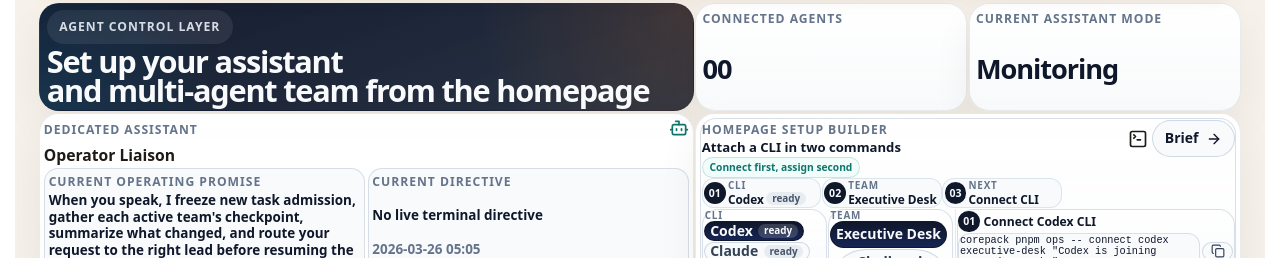
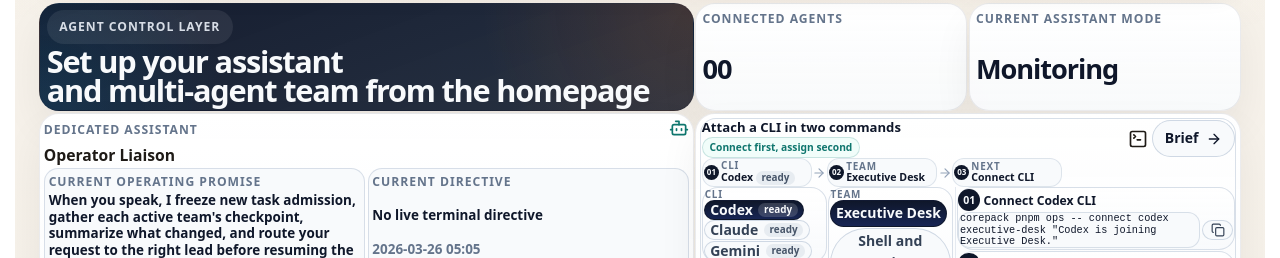
Before and after one commit to GongJae00/research-pages, a Next.js app in the folder apps/web/: page /en in a window 1280 px wide. Shown: the part 1560-1818 px from the top of the page. Built offline with nearby package versions, Linux system fonts and the light colour scheme; no server answers.

Commit message:
Autonomy batch 1538: shell-experience

```diff
--- a/apps/web/src/components/homepage-agent-control-section.tsx
+++ b/apps/web/src/components/homepage-agent-control-section.tsx
@@ -362,18 +362,18 @@ export function HomepageAgentControlSection({
           <article className={styles.setupBuilderCard}>
             <div className={styles.setupHeader}>
               <div className={styles.setupTitleBlock}>
-                <span className={styles.metaLabel}>{copy.setupBuilderLabel}</span>
                 <div className={styles.setupTitleRow}>
                   <h4>{copy.setupBuilderTitle}</h4>
                   <span className={styles.setupOrderValue}>{copy.commandOrder}</span>
                 </div>
-                <div className={styles.setupScanStrip} aria-label={copy.activeSetup}>
-                  <div className={styles.setupScanItem}>
+                <div className={styles.setupSummaryInline} aria-label={copy.activeSetup}>
+                  <div className={styles.setupSummaryBar}>
+                    <div className={styles.summaryChip}>
                       <span className={styles.commandStep}>01</span>
-                    <div className={styles.setupScanCopy}>
+                      <div className={styles.summaryChipCopy}>
                         <span className={styles.setupScanLabel}>{copy.chooseProvider}</span>
-                      <div className={styles.setupScanValueRow}>
-                        <strong className={styles.setupScanValue}>{selectedProvider?.label ?? "-"}</strong>
+                        <div className={styles.summaryChipValueRow}>
+                          <strong>{selectedProvider?.label ?? "-"}</strong>
                           {selectedProvider ? (
                             <span
                               className={`${styles.inlineStatusBadge} ${getProviderStatusClass(selectedProvider.status)}`}
@@ -384,28 +384,29 @@ export function HomepageAgentControlSection({
                         </div>
                       </div>
                     </div>
-                  <span className={styles.setupScanArrow} aria-hidden="true">
+                    <span className={styles.summaryFlowArrow} aria-hidden="true">
                       <ArrowRight size={14} />
                     </span>
-                  <div className={styles.setupScanItem}>
+                    <div className={`${styles.summaryChip} ${styles.summaryChipWide}`}>
                       <span className={styles.commandStep}>02</span>
-                    <div className={styles.setupScanCopy}>
+                      <div className={styles.summaryChipCopy}>
                         <span className={styles.setupScanLabel}>{copy.chooseTeam}</span>
-                      <strong className={styles.setupScanValue}>{selectedTeam?.name ?? "-"}</strong>
+                        <strong>{selectedTeam?.name ?? "-"}</strong>
                       </div>
                     </div>
-                  <span className={styles.setupScanArrow} aria-hidden="true">
+                    <span className={styles.summaryFlowArrow} aria-hidden="true">
                       <ArrowRight size={14} />
                     </span>
-                  <div className={styles.setupScanItem}>
+                    <div className={`${styles.summaryChip} ${styles.summaryChipWide}`}>
                       <span className={styles.commandStep}>03</span>
-                    <div className={styles.setupScanCopy}>
+                      <div className={styles.summaryChipCopy}>
                         <span className={styles.setupScanLabel}>{copy.nextActionLabel}</span>
-                      <strong className={styles.setupScanValue}>
+                        <strong>
                           {selectedProvider
                             ? getNextSetupActionLabel(locale, selectedProvider.status)
                             : copy.setupCommand}
                         </strong>
+                      </div>
                     </div>
                   </div>
                 </div>
```
Lines whose indentation alone changed are shown as unchanged.
